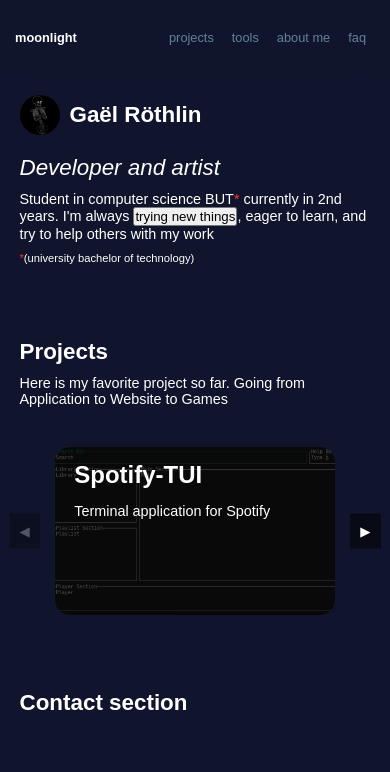
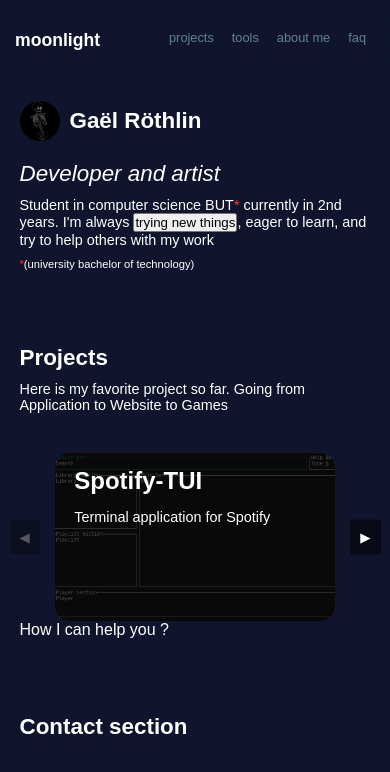
Before and after one commit to moonlight58/portfolio, a Vue app: page / in a window 390 px wide. Shown: the top 772 px of the page. Built offline with nearby package versions, Linux system fonts and the light colour scheme.

Commit message:
Updated NavBar - Shrink/Unshrinks when scrolling on Phone/Laptop

```diff
--- a/src/assets/styles/global.css
+++ b/src/assets/styles/global.css
@@ -17,31 +17,3 @@
     border-radius: 10px;
     transition: width 0.3s ease;
 }
-
-/* Navbar shared styles */
-.navbar {
-    display: flex;
-    position: sticky;
-    top: 0;
-    padding: 30px 15px;
-    backdrop-filter: blur(1rem);
-    width: 100%;
-    justify-content: space-between;
-}
-
-.navbar .pseudo {
-    text-decoration: none;
-    color: white;
-    font-weight: bold;
-}
-
-.navbar .links a {
-    text-decoration: none;
-    padding: 0 9px;
-    color: #638297;
-}
-
-.navbar .links a:hover {
-    color: #dbf9ff;
-    transition: ease 0.4s;
-}
--- a/src/components/NavBar.vue
+++ b/src/components/NavBar.vue
@@ -1,5 +1,5 @@
 <template>
-  <div class="navbar">
+  <div class="navbar" :class="{ 'navbar-small': isScrollingDown }">
     <a href="#" class="pseudo">moonlight</a>
     <div class="links">
       <a href="#">projects</a>
@@ -13,14 +13,72 @@
 <script>
 export default {
   name: "NavBar",
+  data() {
+    return {
+      isScrollingDown: false,
+      lastScrollTop: 0,
+    };
+  },
+  mounted() {
+    window.addEventListener('scroll', this.handleScroll);
+  },
+  beforeDestroy() {
+    window.removeEventListener('scroll', this.handleScroll);
+  },
+  methods: {
+    handleScroll() {
+      const scrollTop = window.pageYOffset || document.documentElement.scrollTop;
+      if (scrollTop > this.lastScrollTop) {
+        this.isScrollingDown = true;
+      } else {
+        this.isScrollingDown = false;
+      }
+      this.lastScrollTop = scrollTop <= 0 ? 0 : scrollTop; // For Mobile or negative scrolling
+    },
+  },
 };
 </script>
 
 <style scoped>
+/* Navbar shared styles */
 .navbar {
+  display: flex;
+  position: sticky;
+  top: 0;
+  padding: 30px 15px;
+  backdrop-filter: blur(1rem);
+  width: 100%;
+  justify-content: space-between;
   max-width: 412px;
   font-size: 0.8rem;
   z-index: 10;
+  transition: padding 0.3s ease;
+}
+
+.navbar .pseudo {
+  text-decoration: none;
+  color: white;
+  font-weight: bold;
+  font-size: 1.1rem;
+}
+
+.navbar .links a {
+  text-decoration: none;
+  padding: 0 9px;
+  color: #638297;
+}
+
+.navbar .links a:hover {
+  color: #dbf9ff;
+  transition: ease 0.4s;
+}
+
+.navbar-small {
+  padding: 15px 15px;
+}
+
+.navbar-small .links {
+  display: none;
 }
 
 @media (min-width: 420px) {
--- a/src/views/Home.vue
+++ b/src/views/Home.vue
@@ -29,6 +29,7 @@
 
     </div>
 
+    <div class="help">How I can help you ?</div>
 
     <div class="contact">Contact section</div>
 
```
